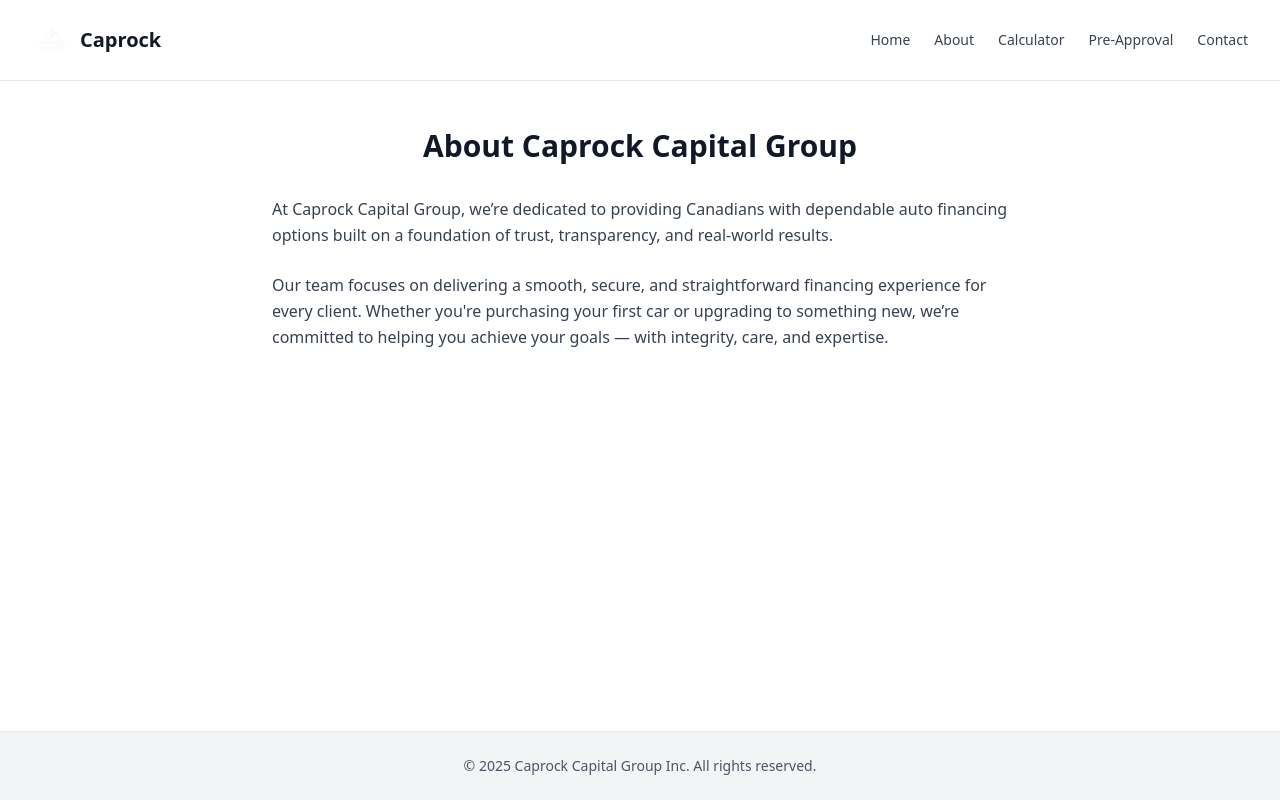
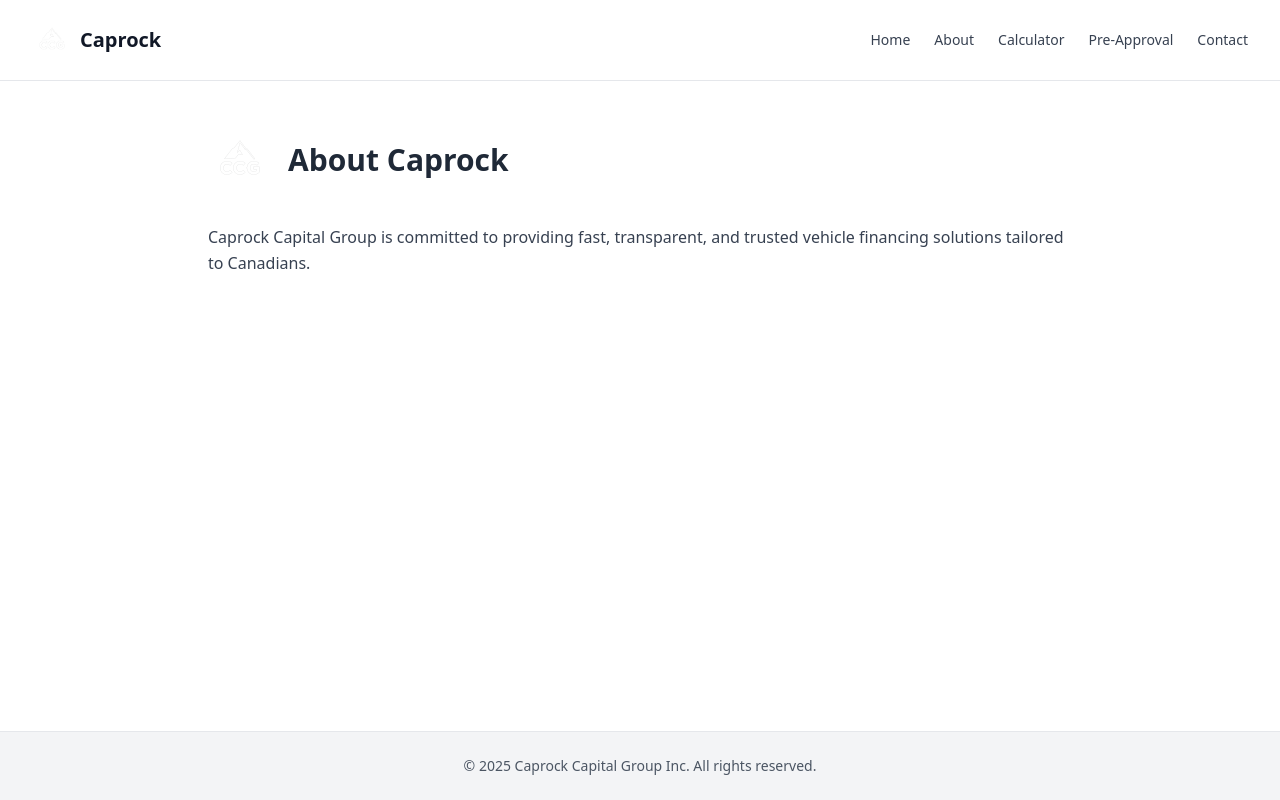
Before and after one commit to rbhullar2000/caprock-site, a Next.js app: page /about in a window 1280 px wide. Built offline with nearby package versions, Linux system fonts and the light colour scheme.

Commit message:
Update page.tsx

```diff
--- a/app/about/page.tsx
+++ b/app/about/page.tsx
@@ -1,16 +1,23 @@
-'use client';
+import Image from 'next/image';
 
 export default function AboutPage() {
   return (
-    <div className="max-w-3xl mx-auto px-4 py-12">
-      <h1 className="text-3xl font-bold text-center mb-8">About Caprock Capital Group</h1>
+    <div className="max-w-4xl mx-auto px-4 py-12">
+      <div className="flex items-center gap-4 mb-8">
+        <Image
+          src="/logo.png"
+          alt="Caprock Logo"
+          width={80}
+          height={80}
+          className="h-16 w-auto"
+        />
+        <h1 className="text-2xl sm:text-3xl font-bold text-gray-800">
+          About Caprock
+        </h1>
+      </div>
 
       <p className="text-gray-700 leading-relaxed">
-        At Caprock Capital Group, we’re dedicated to providing Canadians with dependable auto financing options built on a foundation of trust, transparency, and real-world results.
-      </p>
-
-      <p className="text-gray-700 leading-relaxed mt-6">
-        Our team focuses on delivering a smooth, secure, and straightforward financing experience for every client. Whether you're purchasing your first car or upgrading to something new, we’re committed to helping you achieve your goals — with integrity, care, and expertise.
+        Caprock Capital Group is committed to providing fast, transparent, and trusted vehicle financing solutions tailored to Canadians.
       </p>
     </div>
   );
```
